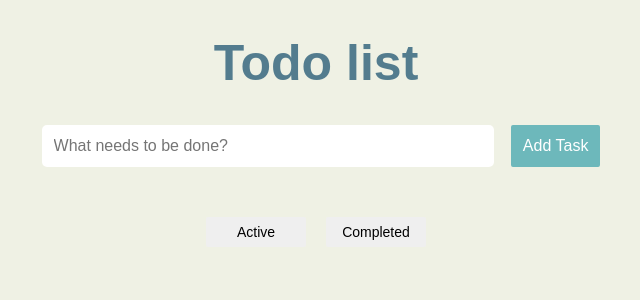
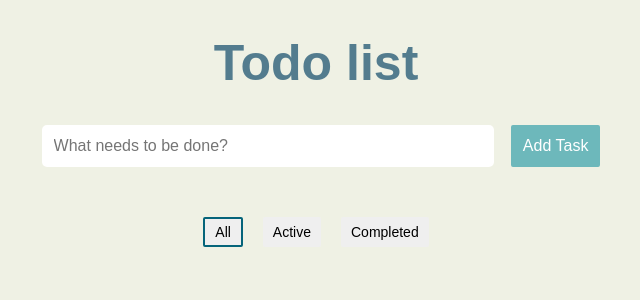
Before and after one commit to anastasiafomina/react-todo-app, a React (Create React App) app: page / in a window 1280 px wide. Shown: the top 300 px of the page, without its empty margins (324-964 px from the left). Built offline with nearby package versions, Linux system fonts and the light colour scheme.

Commit message:
add showing all tasks button

```diff
--- a/src/App.js
+++ b/src/App.js
@@ -131,6 +131,24 @@ class App extends Component {
     )
   }
 
+  showingAllTasks = () => {
+    this.setState({
+      hidingActive: false,
+      hidingCompleted: false,
+    })
+  }
+
+  showAll = () => {
+    return (
+      <button
+        onClick={this.showingAllTasks}
+        className={`hiding${this.state.hidingActive === false && this.state.hidingCompleted === false ? ' activatedButton' : ''}`}
+      >
+        All
+      </button>
+    )
+  }
+
   render() {
     return (
       <div>
@@ -150,6 +168,7 @@ class App extends Component {
               hidingActive={this.state.hidingActive}
             />
             <div className="footerButtons">
+              {this.showAll()}
               {this.hideCompleted()}
               {this.hideActive()}
               {this.renderDeleteButton()}
--- a/src/styles/App.css
+++ b/src/styles/App.css
@@ -36,11 +36,11 @@
 }
 
 .todoListMain button {
+  margin-top: 10px;
   padding: 10px;
-  margin-top: 10px;
   font-size: 16px;
+  color: #FFF;
   background-color: #6db8bb;
-  color: #FFF;
   border: 2px solid #6db8bb;
   border-radius: 2px;
 }
@@ -105,14 +105,13 @@
 
 .deleteAllButton {
   margin: 10px;
+  padding: 5px 10px 5px 10px;
   font-size: 14px;
+  color: white;
   border: none;
-  width: 100px;
-  height: 30px;
   border-radius: 2px;
   background-color: #f46b5f;
   opacity: 0.5;
-  color: white;
 }
 
 .deleteAllButton:hover {
@@ -128,10 +127,9 @@
 
 .hiding {
   margin: 10px;
+  padding: 5px 10px 5px 10px;
+  font-size: 14px;
   border: none;
-  font-size: 14px;
-  width: 100px;
-  height: 30px;
   border-radius: 2px;
 }
 
```
